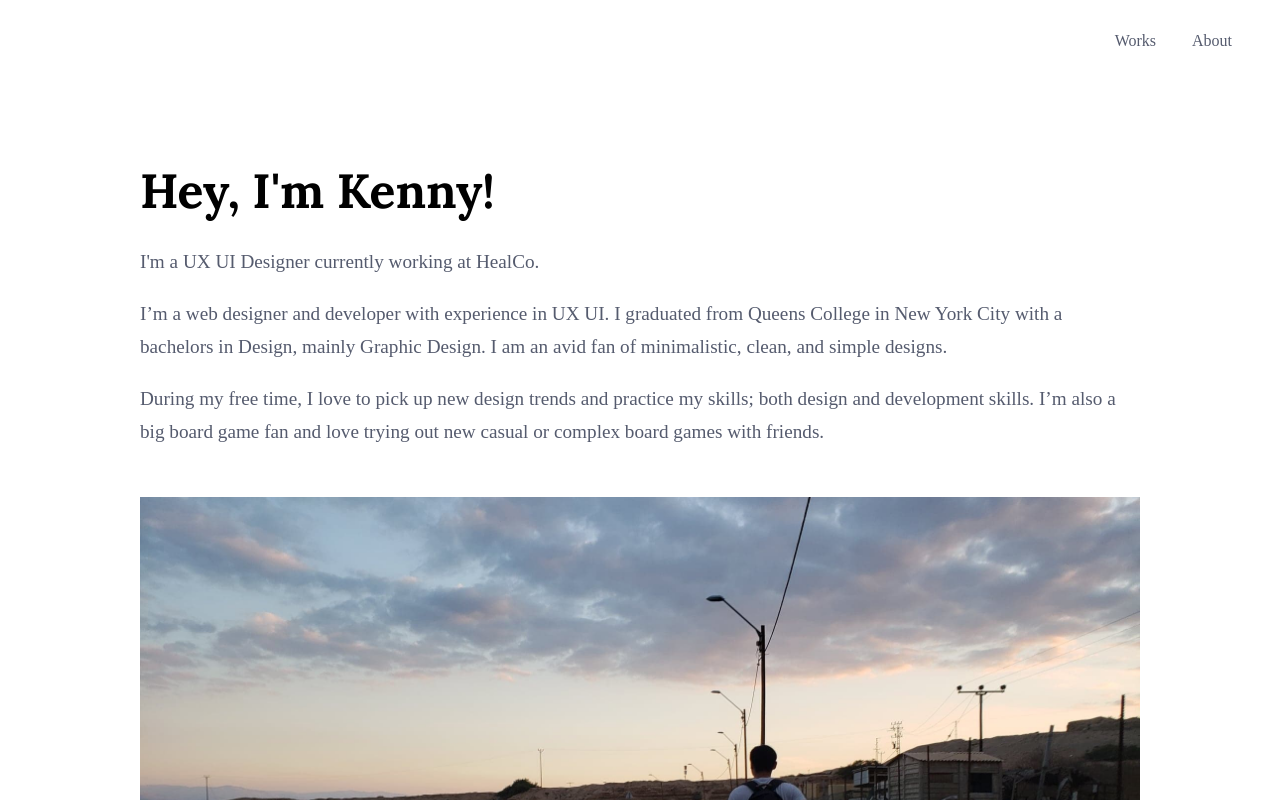
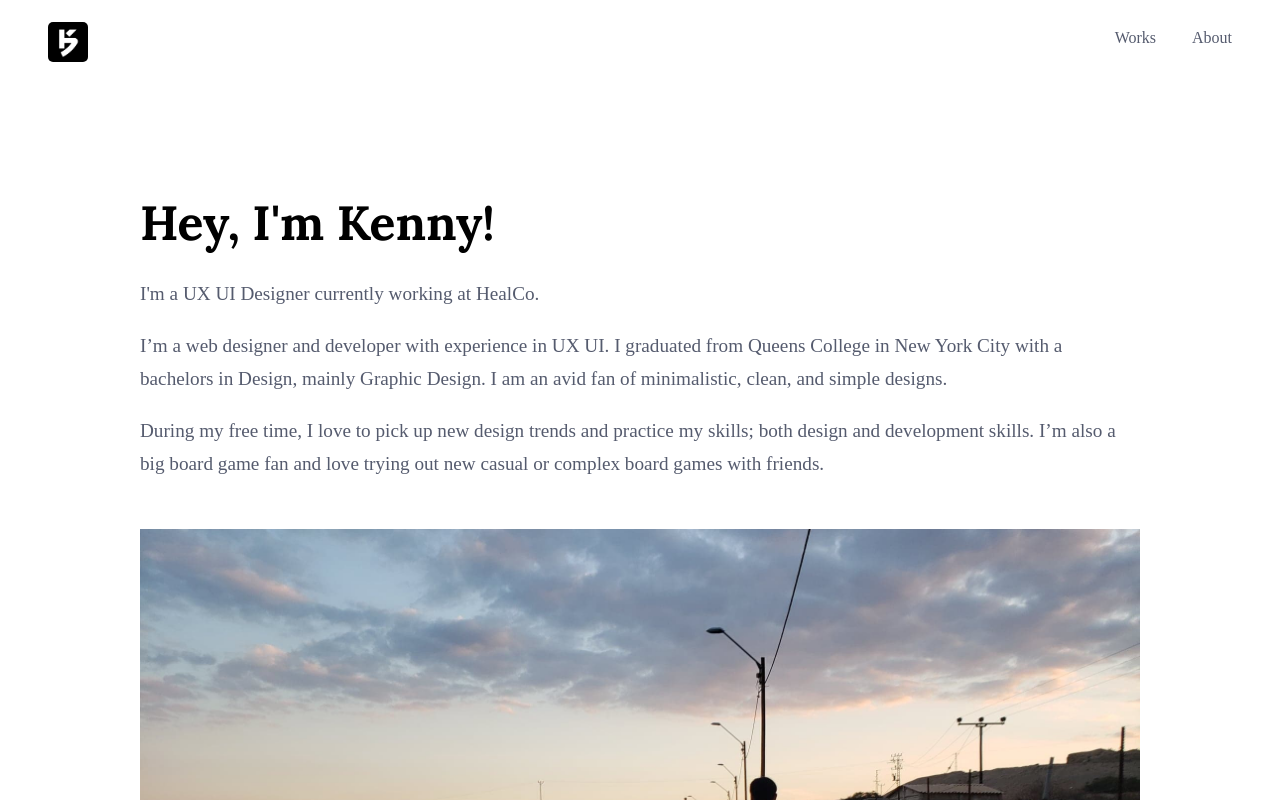
Before and after one commit to seokenny/seokennyport, a plain HTML site: page about.html in a window 1280 px wide. Shown: the top 800 px of the page. Drawn offline with nearby package versions, Linux system fonts and the light colour scheme; a web font is replaced by a local one.

Commit message:
updated home/about menu logo

```diff
--- a/about.html
+++ b/about.html
@@ -18,10 +18,12 @@
 <body>
 
     <nav class="nav">
-        <div class="whitebg">
+        <div class="whitebg whitebg-home">
             <div class="mobile">
-                <a href="index.html" class="mobile_back"></a>
-                <div class="right_nav">
+                <a href="index.html" class="mobile_back">
+                    <img src="images/logo.png" class="logo">
+                </a>
+                <div class="right_nav right_nav-home">
                     <a href="index.html" class="right_nav-0 home_works">Works</a>
                     <a href="about.html" class="right_nav-1">About</a>
                 </div>
--- a/css/main.scss
+++ b/css/main.scss
@@ -25,10 +25,9 @@ b {
 }
 
 .logo {
-    margin: auto;
-    width: 25%;
+    width: 40px;
+    border-radius: 5px;
     display: block;
-    margin-bottom: 2em;
 }
 
 .whitebg {
@@ -38,6 +37,10 @@ b {
     z-index: 2000;
     position: fixed;
     padding: 2em 0;
+}
+
+.whitebg-home {
+    padding: 1.25em 0;
 }
 
 button:focus {outline:0;}
@@ -58,6 +61,7 @@ button:focus {outline:0;}
     &-0 {
         color: $darkblue;
         cursor: pointer;
+        vertical-align: middle;
     }
     &-0 {
         display: inline-block;
@@ -66,20 +70,21 @@ button:focus {outline:0;}
         &:hover {
             color: black;
             transition: color .2s ease-in-out;
-            padding-bottom: .25em;
-            border-bottom: 1px solid black;
         }
     }
     &-1 {
         display: inline-block;
+        vertical-align: middle;
         transition: color .2s ease-in-out;
         &:hover {
             color: black;
             transition: color .2s ease-in-out;
-            padding-bottom: .25em;
-            border-bottom: 1px solid black;
         }
     }
+}
+
+.right_nav-home {
+    margin-top: 8px;
 }
 
 .nav {
@@ -190,7 +195,7 @@ button:focus {outline:0;}
     & .hero {
         width: 87.5%;
         margin: auto;
-        padding: 7em 0 5em 0;
+        padding: 9em 0 5em 0;
         &_text {
             &-header {
                 margin-bottom: 1em;
@@ -275,6 +280,9 @@ button:focus {outline:0;}
 
 //HealCo
 #datadove {
+    & .right_nav {
+        margin-top: unset;
+    }
     & .hero {
         background-color: $boxblue;
         width: 100%;
@@ -419,7 +427,7 @@ button:focus {outline:0;}
     .main {
         & .hero {
             width: 75%;
-            padding: 7em 0;
+            padding: 10em 0 7em 0;
             &_text {
                 &-header {
                     font-size: 3em;
@@ -569,7 +577,7 @@ button:focus {outline:0;}
 @media only screen and (min-width: 1110px) {
     .main {
         & .hero {
-            padding: 10em 0;
+            padding: 12em 0 10em 0;
         }
     }
     .main {
```
Also changed, not shown: index.html (+5 -3 lines), css/main.css, images/logo.png (added), 1 other file.
